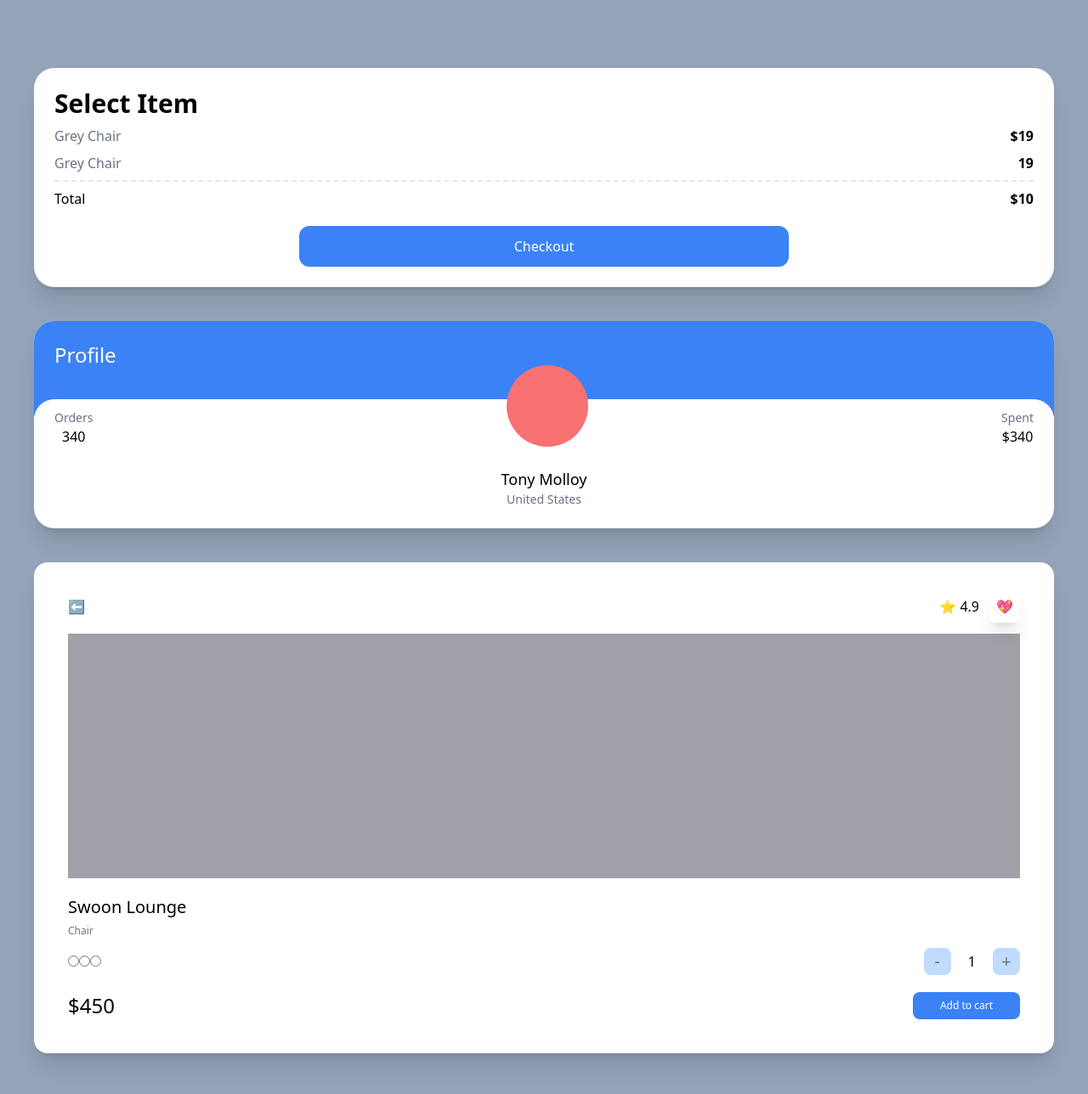
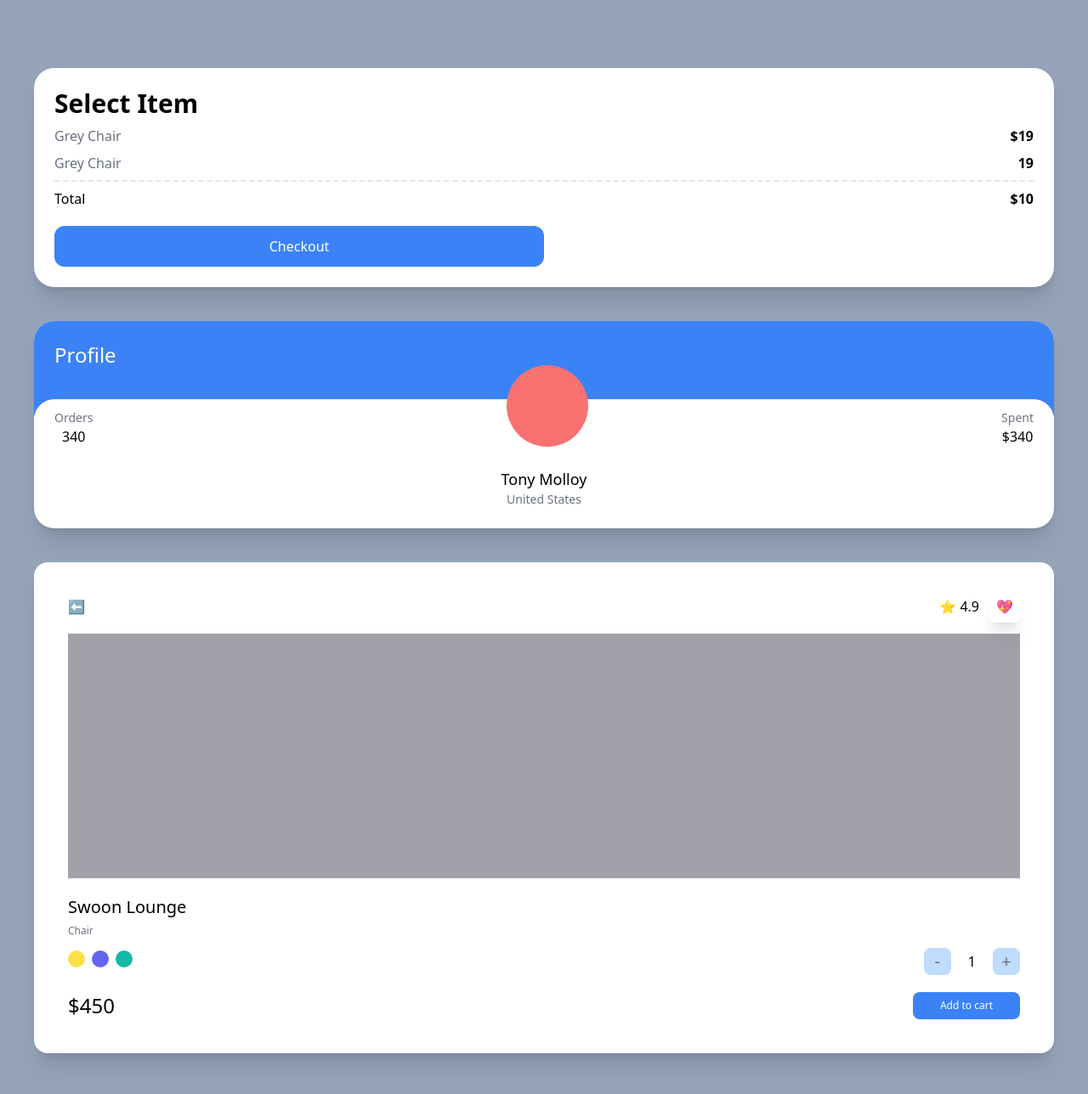
Before and after one commit to yeongminChae/NextJs-Deep-Studying, a Next.js app in the folder carrot-market/: page / in a window 1280 px wide. Shown: the top 1288 px of the page at 85% size. Built offline with nearby package versions, Linux system fonts and the light colour scheme.

Commit message:
tailwind modifier

```diff
--- a/carrot-market/pages/index.tsx
+++ b/carrot-market/pages/index.tsx
@@ -17,9 +17,14 @@ const Home: NextPage = () => {
           <span>Total</span>
           <span className="font-semibold">$10</span>
         </div>
-        <div className="mt-5 text-white p-3 bg-blue-500 text-center rounded-xl w-2/4 mx-auto ">
+        <button
+          className="mt-5 text-white p-3 bg-blue-500 text-center rounded-xl w-2/4 mx-auto first-letter
+        hover:bg-teal-500 hover:text-black
+        active:bg-yellow-300 focus:bg-red-500
+        "
+        >
           Checkout
-        </div>
+        </button>
       </div>
       <div className="bg-white overflow-hidden rounded-3xl shadow-xl">
         <div className="bg-blue-500 p-6 pb-14 ">
@@ -56,10 +61,10 @@ const Home: NextPage = () => {
           <span className="font-medium mb-1.5 text-xl ">Swoon Lounge</span>
           <span className="text-xs text-gray-500">Chair</span>
           <div className="mt-3 mb-5 flex justify-between items-center">
-            <div>
-              <input type="radio"></input>
-              <input type="radio"></input>
-              <input type="radio"></input>
+            <div className="space-x-2">
+              <button className="w-5 h-5 rounded-full bg-yellow-300"></button>
+              <button className="w-5 h-5 rounded-full bg-indigo-500"></button>
+              <button className="w-5 h-5 rounded-full bg-teal-500"></button>
             </div>
             <div className="flex items-center space-x-5 ">
               <button className="rounded-lg bg-blue-200 flex justify-center items-center aspect-square w-8 text-xl text-gray-500">
```
